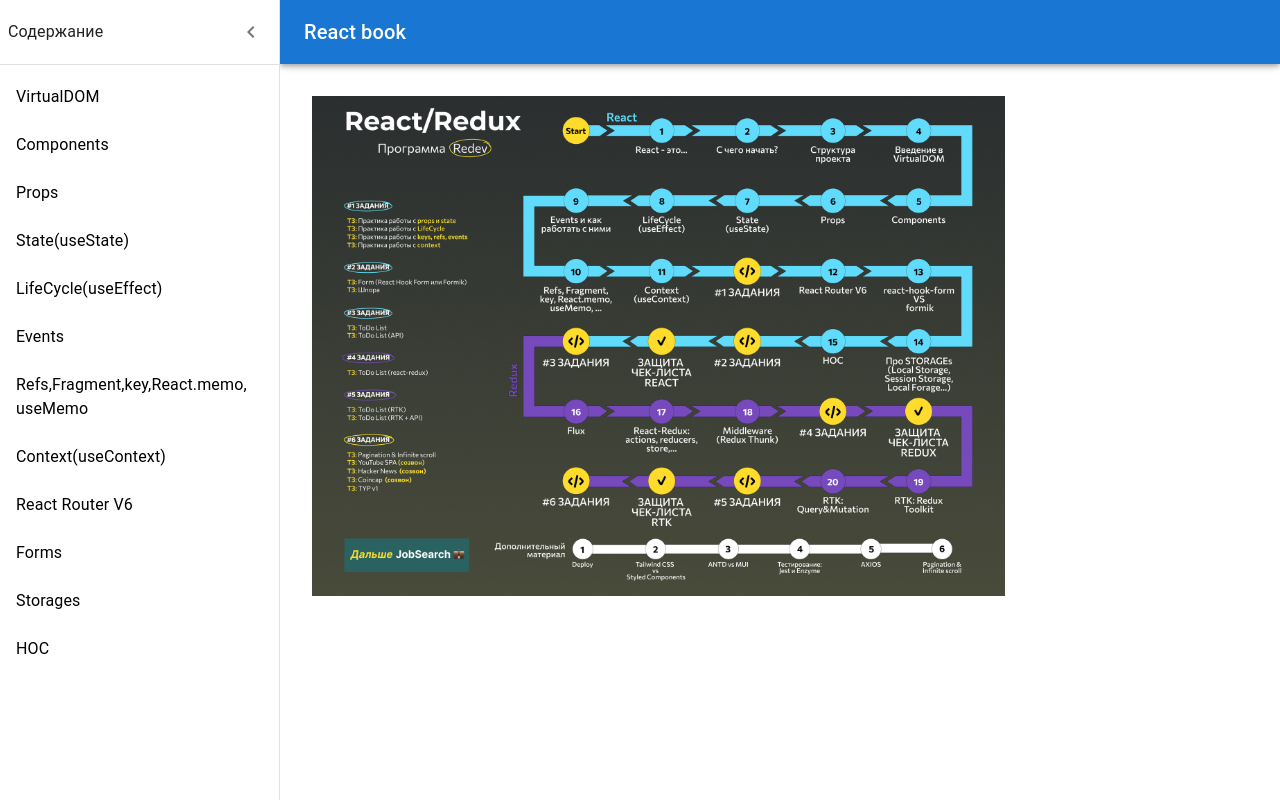
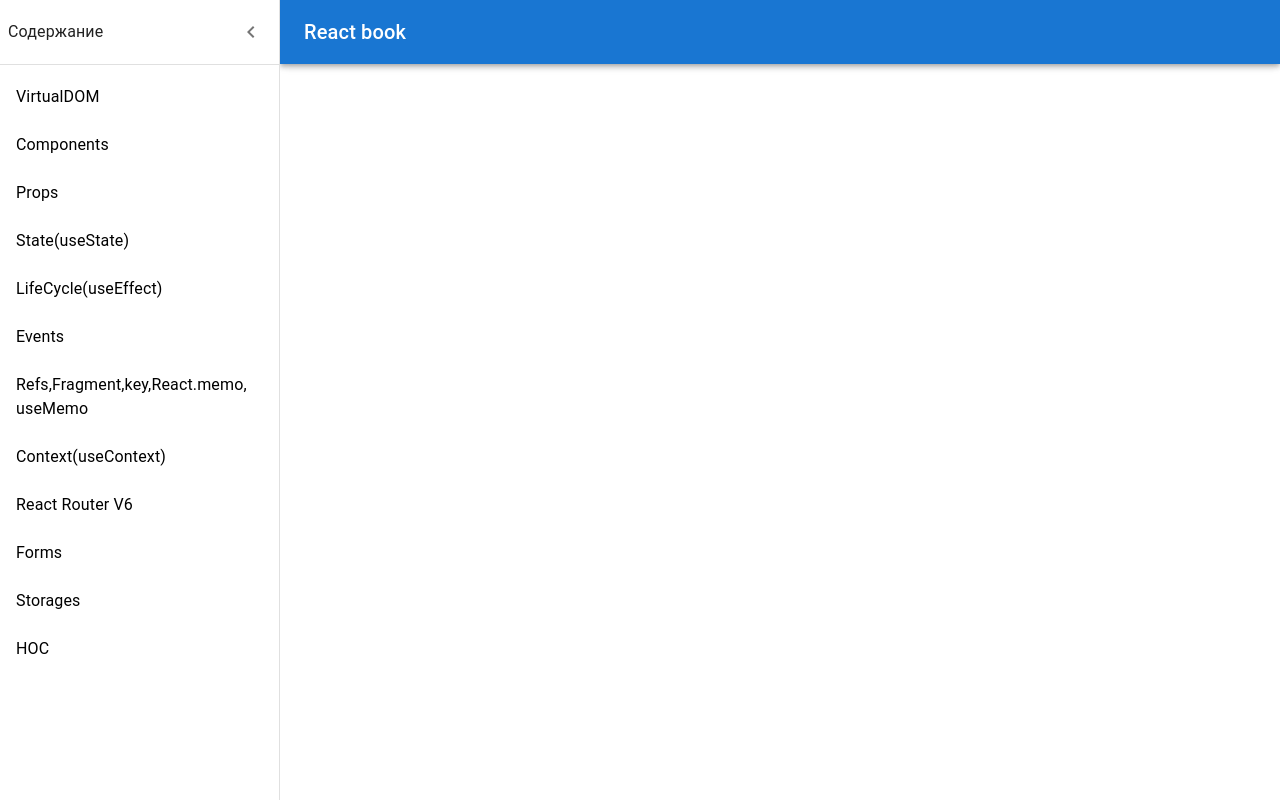
Before and after one commit to kilosha/react-book, a React (Create React App) app: page / in a window 1280 px wide. Built offline with nearby package versions, Linux system fonts and the light colour scheme.

Commit message:
fix route path

```diff
--- a/src/App.js
+++ b/src/App.js
@@ -29,7 +29,7 @@
                 <nav>
                     <Routes>
                         <Route path="/" element={<Home />}>
-                            <Route path="/" element={<Roadmap />} />
+                            <Route path="/react-book" element={<Roadmap />} />
                             <Route path="/virtualDOM" element={<VirtualDOM />} />
                             <Route path="/components" element={<Components />} />
                             <Route path="/props" element={<Props />} />
```
